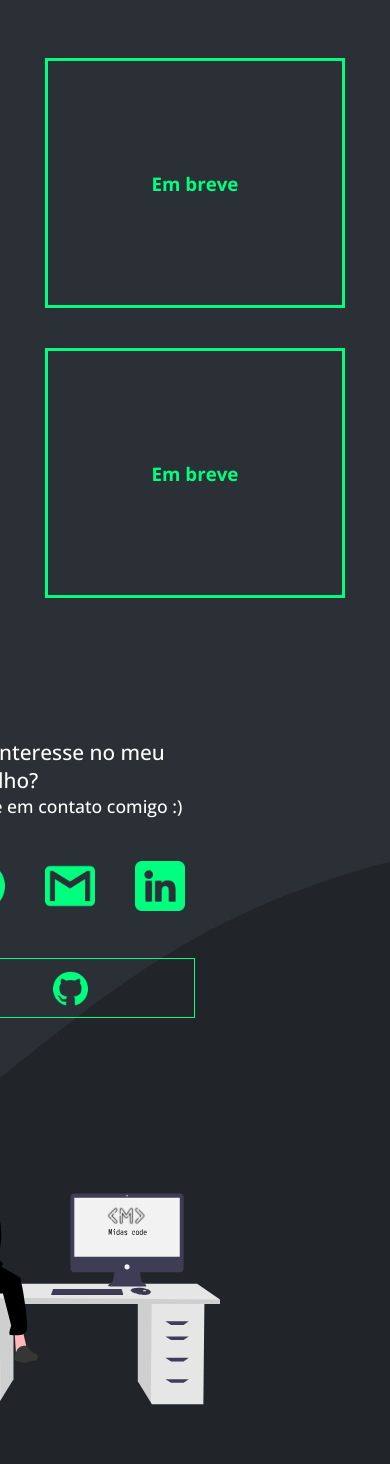
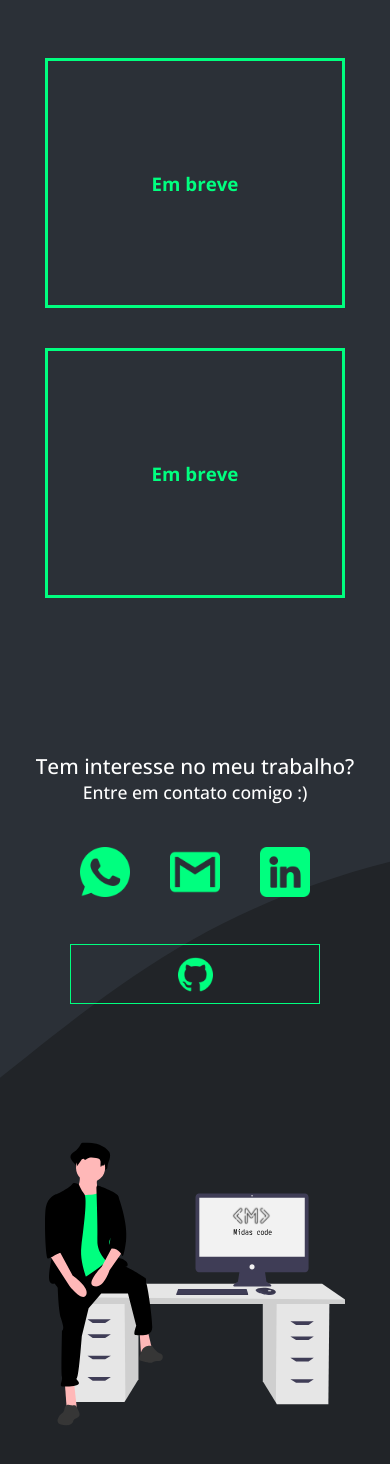
Before and after one commit to midas-codde/portifolio-page, a Vue app: page / in a window 390 px wide. Shown: the part 7460-8924 px from the top of the page. Built offline with nearby package versions, Linux system fonts and the light colour scheme.

Commit message:
Conserto responsivo

```diff
--- a/src/App.vue
+++ b/src/App.vue
@@ -1246,13 +1246,13 @@ $main-vue: #00FF7F;
     height: 1000px !important;
 
     .contact-left {
-      width: 100%;
+      width: 100% !important;
       align-items: center !important;
       justify-content: center !important;
     }
 
     .contact-right {
-      width: 100%;
+      width: 100% !important;
       align-items: center !important;
       justify-content: center !important;
     }
```
